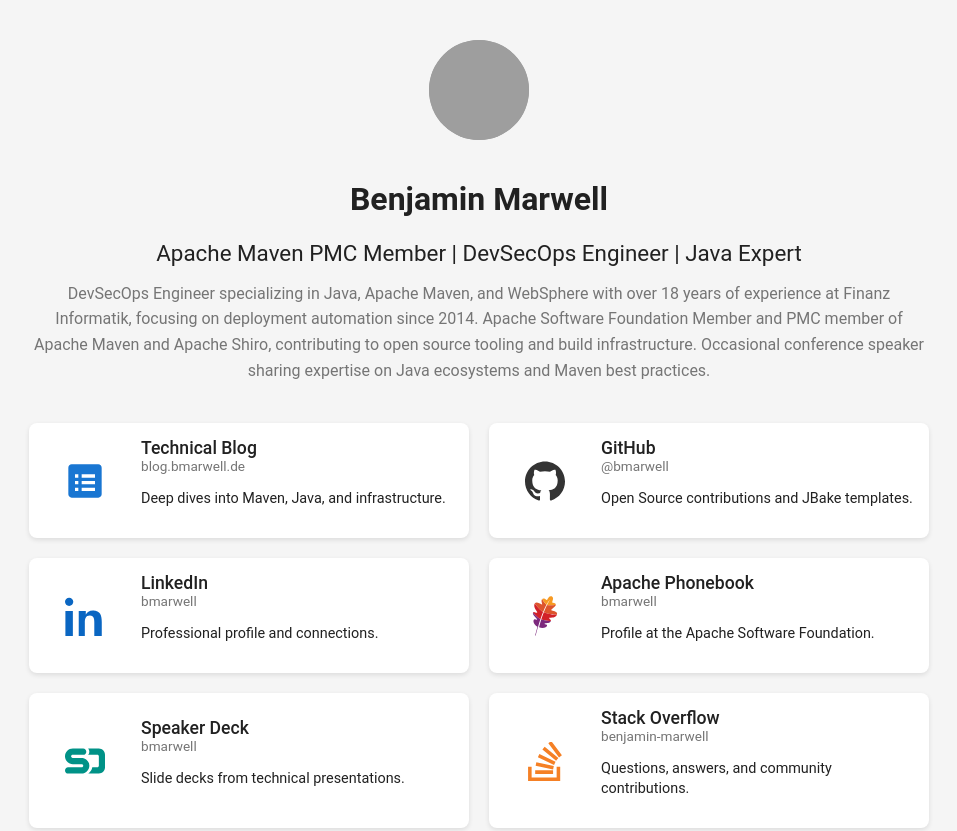
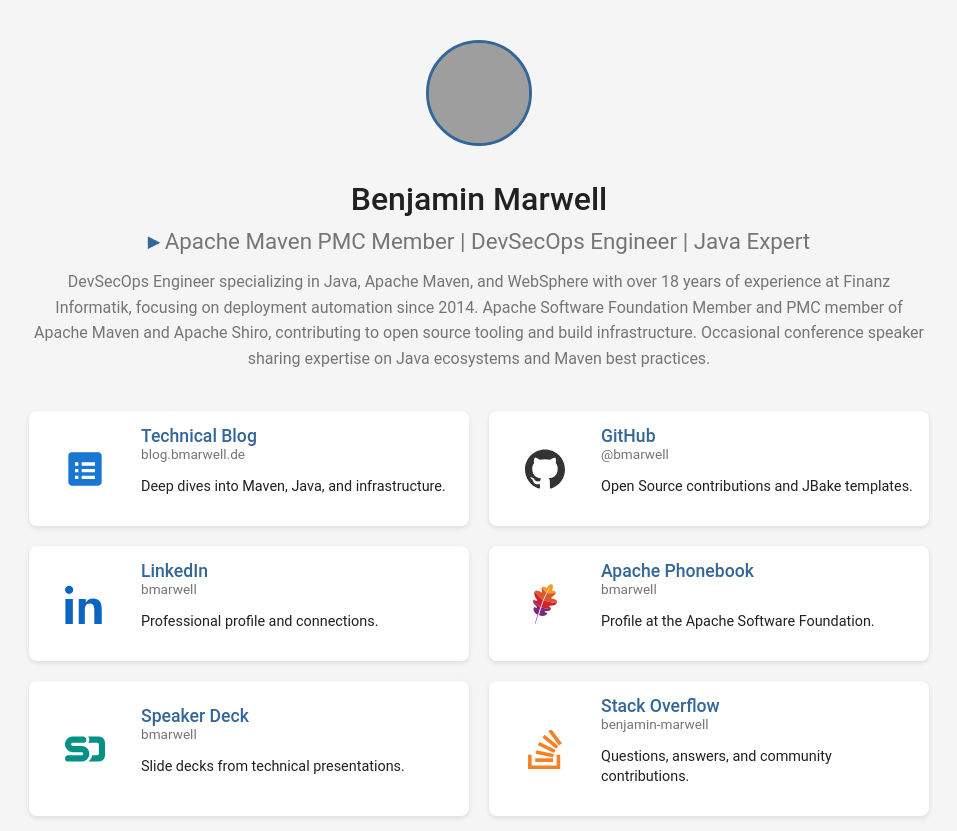
Before and after one commit to bmarwell/bmarwell.de, a website: page src/main/html/index.html in a window 1280 px wide. Shown: the top 831 px of the page, without its empty margins (161-1118 px from the left). Drawn offline with Linux system fonts and the light colour scheme; grey boxes are pictures that could not be loaded; a web font is replaced by a local one.

Commit message:
self-link, accent colour

```diff
--- a/src/main/html/index.html
+++ b/src/main/html/index.html
@@ -104,6 +104,7 @@
       --card-bg: #ffffff;
       --text-main: #212121;
       --text-sub: #757575;
+      --accent: #336699;
       --shadow: 0 2px 5px rgba(0,0,0,0.1);
     }
 
@@ -129,6 +130,31 @@
       border-radius: 50%;
       margin-bottom: 15px;
       background: url('https://gravatar.com/avatar/76b019aa23f8756fa9d99d794c69d982?s=200') center/cover;
+      border: 3px solid var(--accent);
+      transition: transform 0.3s ease;
+    }
+
+    header img:hover {
+      transform: scale(1.05);
+    }
+
+    h1 {
+      font-size: 2rem;
+      font-weight: 500;
+      margin: 15px 0 5px;
+    }
+
+    h2 {
+      font-size: 1.2rem;
+      font-weight: 400;
+      margin: 5px 0;
+      color: var(--text-sub);
+    }
+
+    h2::before {
+      content: "▸ ";
+      color: var(--accent);
+      font-weight: 700;
     }
 
     /* Grid System */
@@ -185,6 +211,7 @@
       display: block;
       font-size: 1.1rem;
       font-weight: 500;
+      color: var(--accent);
     }
 
     .card-subtitle {
@@ -203,10 +230,12 @@
 <body>
 
 <header>
-  <picture>
-    <source srcset="https://github.com/bmarwell.png" type="image/webp">
-    <img src="https://github.com/bmarwell.png" alt="Benjamin Marwell">
-  </picture>
+  <a href="https://bmarwell.de/" rel="home">
+    <picture>
+      <source srcset="https://github.com/bmarwell.png" type="image/webp">
+      <img src="https://github.com/bmarwell.png" alt="Benjamin Marwell">
+    </picture>
+  </a>
   <h1>Benjamin Marwell</h1>
   <h2 style="font-size: 1.4rem; font-weight: 400; margin: 10px 0 0;">Apache Maven PMC Member | DevSecOps Engineer | Java Expert</h2>
   <p style="max-width: 900px; margin: 15px auto 0; line-height: 1.6; color: var(--text-sub);">
```
